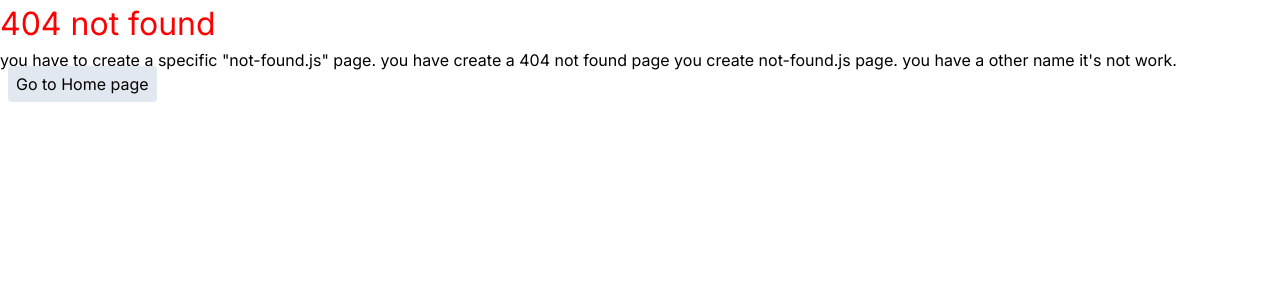
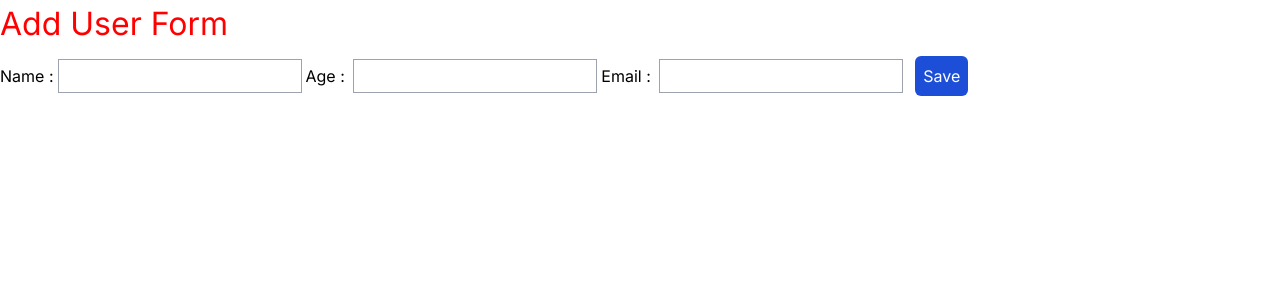
Before and after one commit to sushantapatra/next-tutorial, a Next.js app: page /adduser in a window 1280 px wide. Before the commit this address had no page. Shown: the top 300 px of the page. Built offline with nearby package versions, Linux system fonts and the light colour scheme.

Commit message:
POST API ingrate

```diff
--- /dev/null
+++ b/src/app/adduser/page.js
@@ -0,0 +1,68 @@
+"use client";
+import React, { useState } from "react";
+
+const AddUser = () => {
+	const [name, setName] = useState("");
+	const [age, setAge] = useState("");
+	const [email, setEmail] = useState("");
+
+	const addUser = async (e) => {
+		e.preventDefault();
+		let response = await fetch("http://localhost:3000/api/users", {
+			method: "post",
+			body: JSON.stringify({ name, age, email }),
+		});
+		response = await response.json();
+		if (response.success) {
+			alert(response.result);
+		} else {
+			console.log(response.error);
+			for (var key in response.error) {
+				var value = response.error[key];
+				console.log(value);
+				alert(value);
+			}
+			//alert(response.error);
+		}
+		//console.log(response);
+	};
+	return (
+		<div>
+			<h1>Add User Form </h1>
+			<form action="">
+				Name :
+				<input
+					type="text"
+					name="name"
+					className="border border-gray-400 p-1 m-1"
+					value={name}
+					onChange={(e) => setName(e.target.value)}
+				/>
+				Age :{" "}
+				<input
+					type="number"
+					name="age"
+					className="border border-gray-400 p-1 m-1"
+					value={age}
+					onChange={(e) => setAge(e.target.value)}
+				/>
+				Email :{" "}
+				<input
+					type="email"
+					name="email"
+					className="border border-gray-400 p-1 m-1"
+					value={email}
+					onChange={(e) => setEmail(e.target.value)}
+				/>
+				<button
+					className="bg-blue-700 text-white rounded-md p-2 m-2"
+					onClick={addUser}
+				>
+					Save
+				</button>
+			</form>
+		</div>
+	);
+};
+
+export default AddUser;
```
